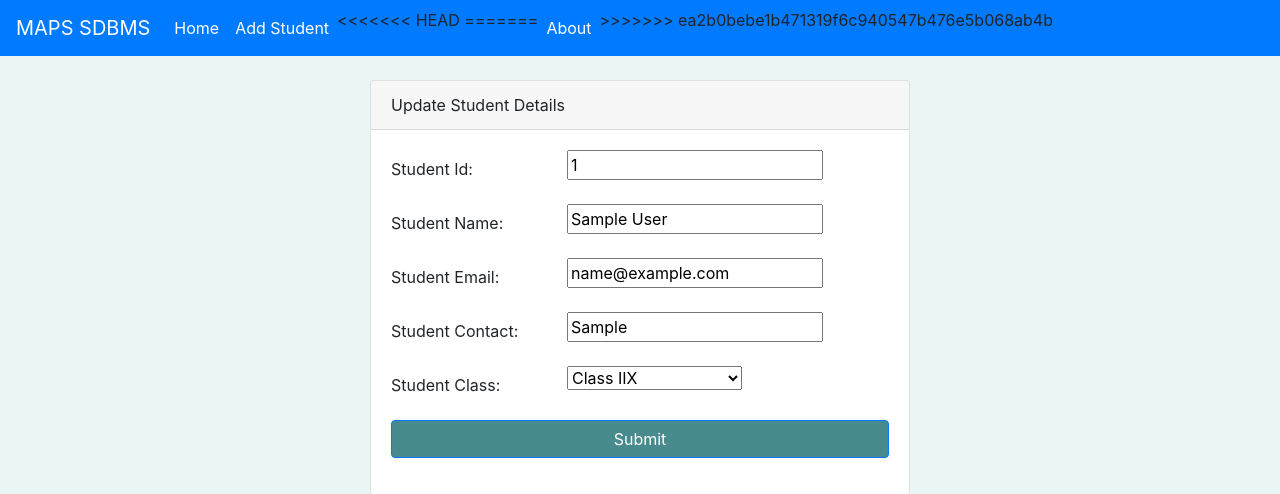
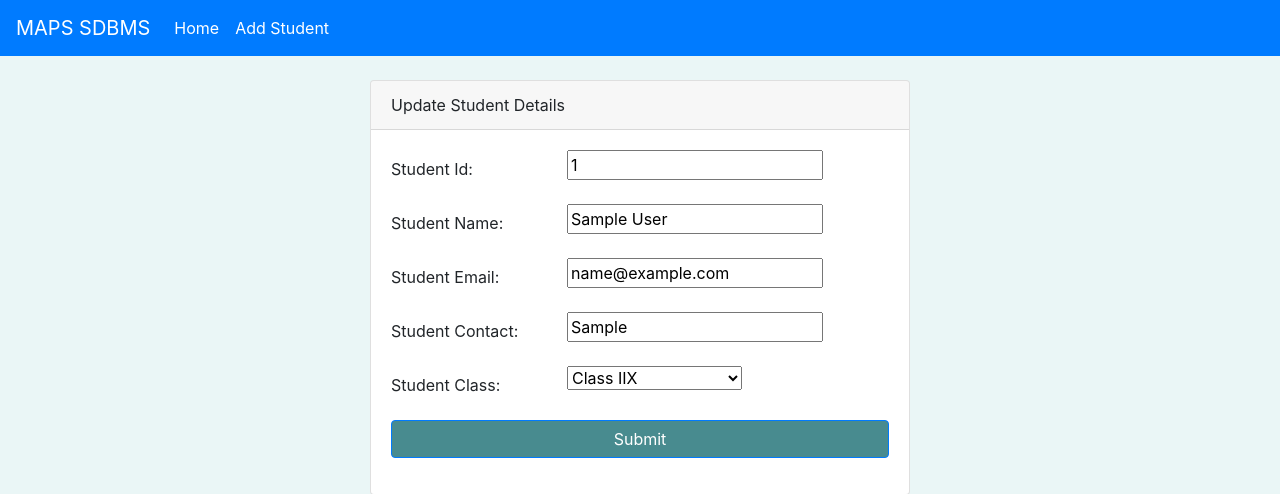
Before and after one commit to smanish9/sdbms, a Django app: page /edit/1 in a window 1280 px wide. Shown: the top 494 px of the page. Run offline with Django 3.2, Linux system fonts and the light colour scheme; tables that the repository leaves empty hold one stand-in row (values such as "Sample post"); some libraries are stand-ins or nearby versions.

Commit message:
navbar error

```diff
--- a/sdbmsproject/settings.py
+++ b/sdbmsproject/settings.py
@@ -79,7 +79,7 @@ DATABASES = {
         'ENGINE': 'django.db.backends.mysql',
         'NAME': 'sdbms',
         'USER': 'root',
-        'PASSWORD': '12345',
+        'PASSWORD': '9999',
         'HOST': '127.0.0.1',
         'PORT': '3306',
     }
--- a/templates/partials/_navbar.html
+++ b/templates/partials/_navbar.html
@@ -13,12 +13,6 @@
             <li class="nav-item">
                 <a class="nav-link text-white" href="/student">Add Student</a>
             </li>
-<<<<<<< HEAD
-=======
-            <li class="nav-item">
-                <a class="nav-link text-white" href="about">About</a>
-            </li>
->>>>>>> ea2b0bebe1b471319f6c940547b476e5b068ab4b
         </ul>
     </div>
 </nav>
```
